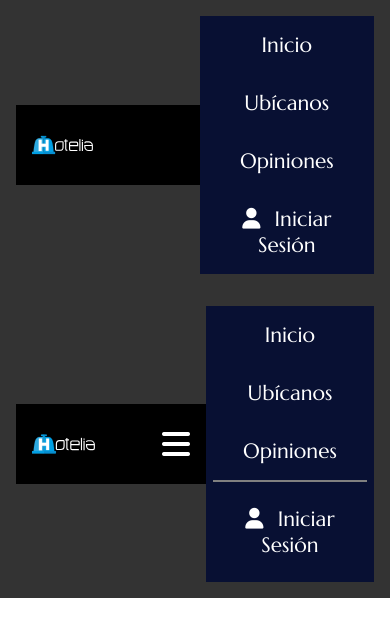
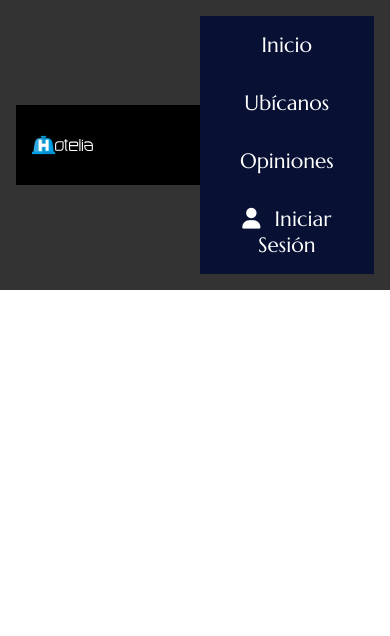
Before and after one commit to dcespedes1/TALLER_0_Maquetacion_Responsive, a plain HTML site: page index.html in a window 390 px wide. Drawn offline with Linux system fonts and the light colour scheme.

```diff
--- a/index.html
+++ b/index.html
@@ -23,21 +23,6 @@
             </div>
         </nav>
 
-        <nav>
-            <div class="logo">
-                <img src="img/Hotelia horizontal blanco.svg">
-                <i class="fa-solid fa-bars"></i>
-            </div>
-            <div class="menu">
-                <a href="index.html" class="item">Inicio</a>
-                <a href="ubicanos.html" class="item">Ubícanos</a>
-                <a href="opiniones.html" class="item">Opiniones</a>
-                <hr class="menu-hr" noshade="">
-                <a href="#" class="item"><button class="navbar-button">
-                <i class="fa-solid
-                    fa-user"></i> Iniciar Sesión</button></a>
-            </div>
-        </nav>
 
     </body>
 </html>
```
